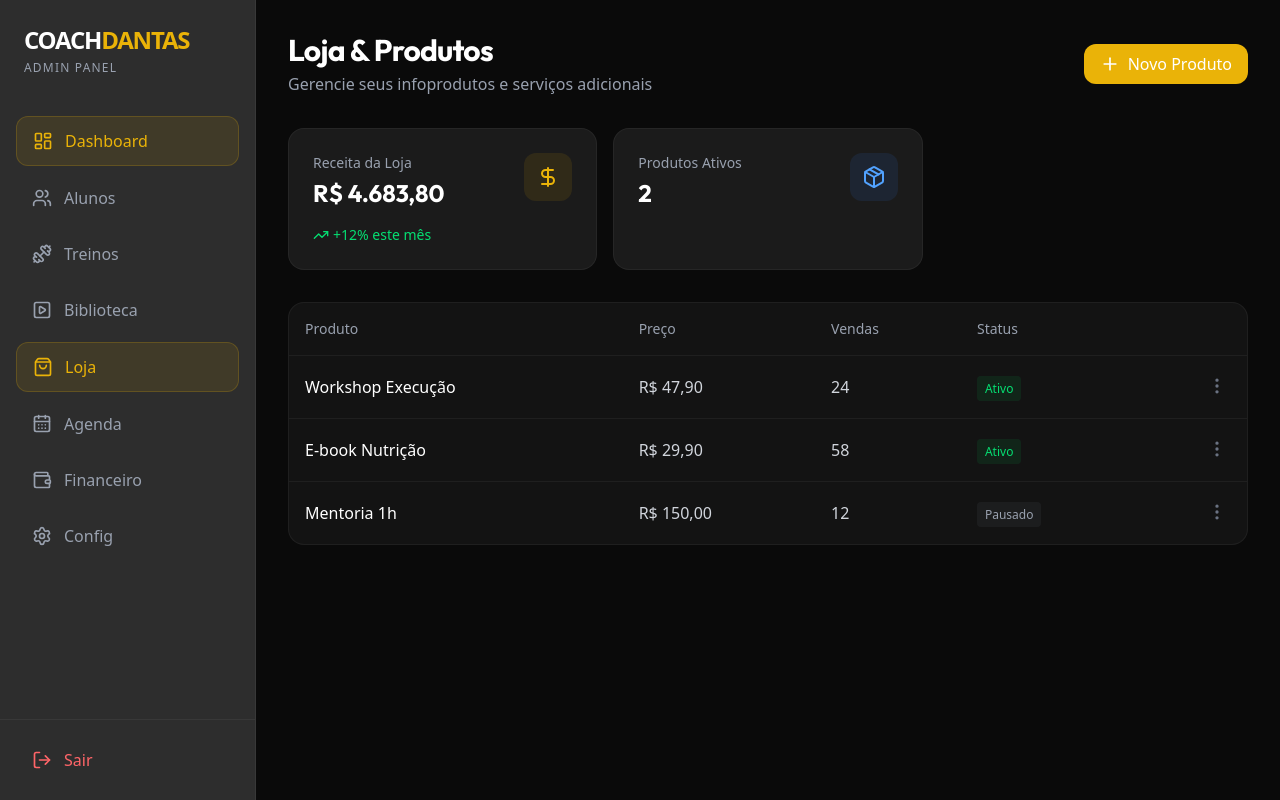
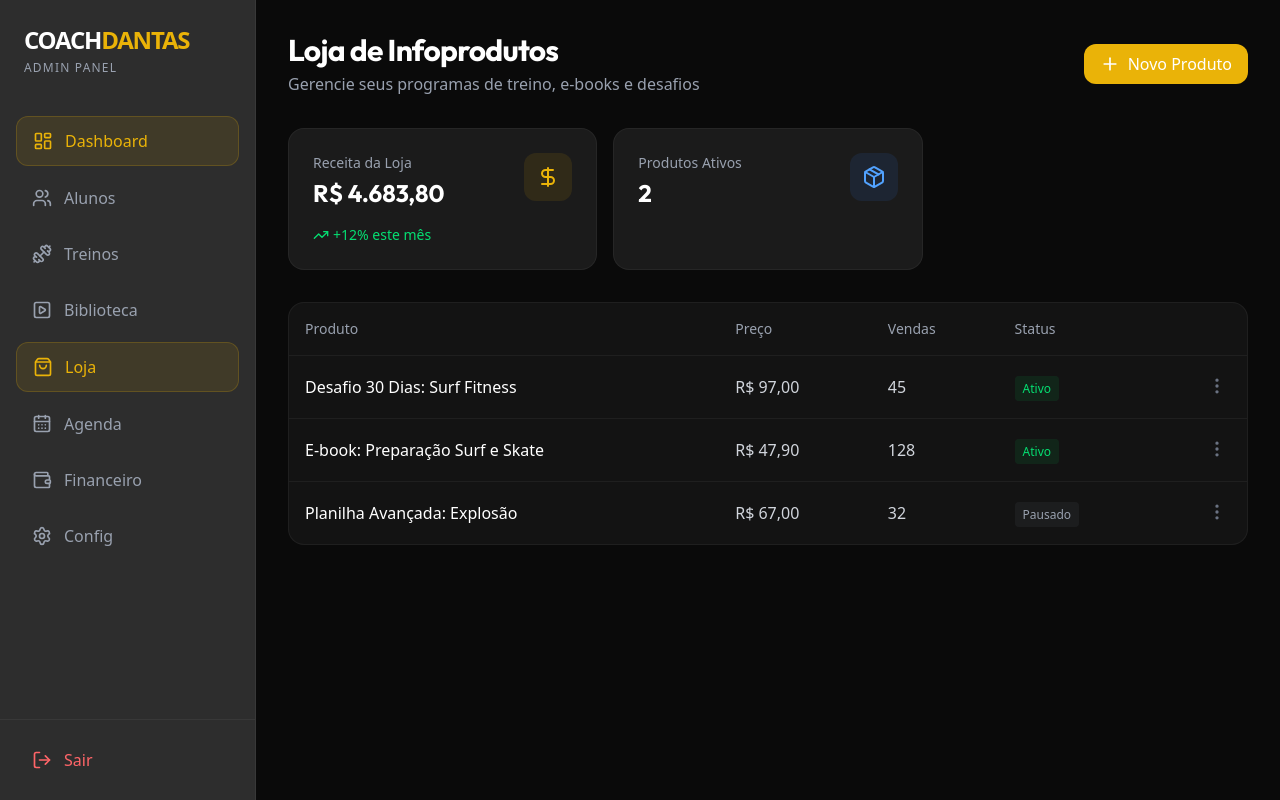
Before and after one commit to VictorPombo/coachdantas, a Next.js app: page /admin/loja in a window 1280 px wide. Built offline with nearby package versions, Linux system fonts and the light colour scheme.

Commit message:
chore: adjust mock data to focus on surf and skate action sports

```diff
--- a/src/app/admin/biblioteca/page.tsx
+++ b/src/app/admin/biblioteca/page.tsx
@@ -7,19 +7,19 @@ export default function BibliotecaPage() {
   const [searchQuery, setSearchQuery] = useState("");
 
   const mockVideos = [
-    { id: 1, title: "Supino Inclinado com Halteres", category: "Peito", duration: "1:45" },
-    { id: 2, title: "Agachamento Livre", category: "Pernas", duration: "2:10" },
-    { id: 3, title: "Remada Curvada", category: "Costas", duration: "1:30" },
-    { id: 4, title: "Elevação Lateral", category: "Ombros", duration: "1:15" },
-    { id: 5, title: "Stiff com Barra", category: "Pernas", duration: "2:00" },
+    { id: 1, title: "Treino em Casa: Preparação Física para Surf", category: "Full Body", duration: "45:00" },
+    { id: 2, title: "Mobilidade e Equilíbrio para Skate", category: "Mobilidade", duration: "15:30" },
+    { id: 3, title: "Core Reforçado: Estabilidade na Prancha", category: "Core", duration: "20:00" },
+    { id: 4, title: "Prevenção de Lesões nos Ombros (Remada)", category: "Superiores", duration: "12:00" },
+    { id: 5, title: "Pliometria e Explosão para Aéreos", category: "Inferiores", duration: "35:00" },
   ];
 
   return (
     <div className="space-y-8 animate-in fade-in slide-in-from-bottom-4 duration-700">
       <header className="flex flex-col md:flex-row justify-between items-start md:items-center gap-4">
         <div>
-          <h1 className="text-3xl font-bold tracking-tight text-white">Biblioteca de Vídeos</h1>
-          <p className="text-gray-400 mt-1">Repositório de execuções corretas para os alunos</p>
+          <h1 className="text-3xl font-bold tracking-tight text-white">Biblioteca de Treinos em Casa</h1>
+          <p className="text-gray-400 mt-1">Repositório de treinos completos para os alunos executarem em casa</p>
         </div>
         <button className="bg-brand-accent hover:bg-brand-accent/90 text-white px-4 py-2 rounded-xl font-medium transition-colors flex items-center gap-2">
           <Plus className="w-5 h-5" />
--- a/src/app/admin/loja/page.tsx
+++ b/src/app/admin/loja/page.tsx
@@ -5,17 +5,17 @@ import { Plus, Package, DollarSign, TrendingUp, MoreVertical } from "lucide-reac
 
 export default function AdminLojaPage() {
   const mockProdutos = [
-    { id: 1, nome: "Workshop Execução", preco: "R$ 47,90", vendas: 24, status: "Ativo" },
-    { id: 2, nome: "E-book Nutrição", preco: "R$ 29,90", vendas: 58, status: "Ativo" },
-    { id: 3, nome: "Mentoria 1h", preco: "R$ 150,00", vendas: 12, status: "Pausado" },
+    { id: 1, nome: "Desafio 30 Dias: Surf Fitness", preco: "R$ 97,00", vendas: 45, status: "Ativo" },
+    { id: 2, nome: "E-book: Preparação Surf e Skate", preco: "R$ 47,90", vendas: 128, status: "Ativo" },
+    { id: 3, nome: "Planilha Avançada: Explosão", preco: "R$ 67,00", vendas: 32, status: "Pausado" },
   ];
 
   return (
     <div className="space-y-8 animate-in fade-in slide-in-from-bottom-4 duration-700">
       <header className="flex flex-col md:flex-row justify-between items-start md:items-center gap-4">
         <div>
-          <h1 className="text-3xl font-bold tracking-tight text-white">Loja & Produtos</h1>
-          <p className="text-gray-400 mt-1">Gerencie seus infoprodutos e serviços adicionais</p>
+          <h1 className="text-3xl font-bold tracking-tight text-white">Loja de Infoprodutos</h1>
+          <p className="text-gray-400 mt-1">Gerencie seus programas de treino, e-books e desafios</p>
         </div>
         <button className="bg-brand-accent hover:bg-brand-accent/90 text-white px-4 py-2 rounded-xl font-medium transition-colors flex items-center gap-2">
           <Plus className="w-5 h-5" />
--- a/src/app/aluno/loja/page.tsx
+++ b/src/app/aluno/loja/page.tsx
@@ -6,27 +6,27 @@ export default function LojaAlunoPage() {
   const produtos = [
     {
       id: 1,
-      nome: "Workshop: Execução Perfeita",
-      tipo: "Evento Online",
-      preco: "R$ 47,90",
+      nome: "Desafio 30 Dias: Surf Fitness (Vídeos + PDF)",
+      tipo: "Programa Completo",
+      preco: "R$ 97,00",
       destaque: true,
-      imagem: "https://images.unsplash.com/photo-1571019614242-c5c5dee9f50b?q=80&w=800&auto=format&fit=crop",
+      imagem: "https://images.unsplash.com/photo-1502680390469-be75c86b636f?q=80&w=800&auto=format&fit=crop",
     },
     {
       id: 2,
-      nome: "E-book: Nutrição para Hipertrofia",
-      tipo: "Digital",
-      preco: "R$ 29,90",
+      nome: "E-book: Preparação Física para Surf e Skate",
+      tipo: "E-book Digital",
+      preco: "R$ 47,90",
       destaque: false,
-      imagem: "https://images.unsplash.com/photo-1490645935967-10de6ba17061?q=80&w=800&auto=format&fit=crop",
+      imagem: "https://images.unsplash.com/photo-1564982752979-3f7bc974d29a?q=80&w=800&auto=format&fit=crop",
     },
     {
       id: 3,
-      nome: "Mentoria Individual (1h)",
-      tipo: "Serviço",
-      preco: "R$ 150,00",
+      nome: "Planilha Avançada: Explosão e Equilíbrio",
+      tipo: "Planilha de Treino",
+      preco: "R$ 67,00",
       destaque: false,
-      imagem: "https://images.unsplash.com/photo-1594381898411-846e7d193883?q=80&w=800&auto=format&fit=crop",
+      imagem: "https://images.unsplash.com/photo-1526405779038-eeb66b56bc4b?q=80&w=800&auto=format&fit=crop",
     }
   ];
 
```
